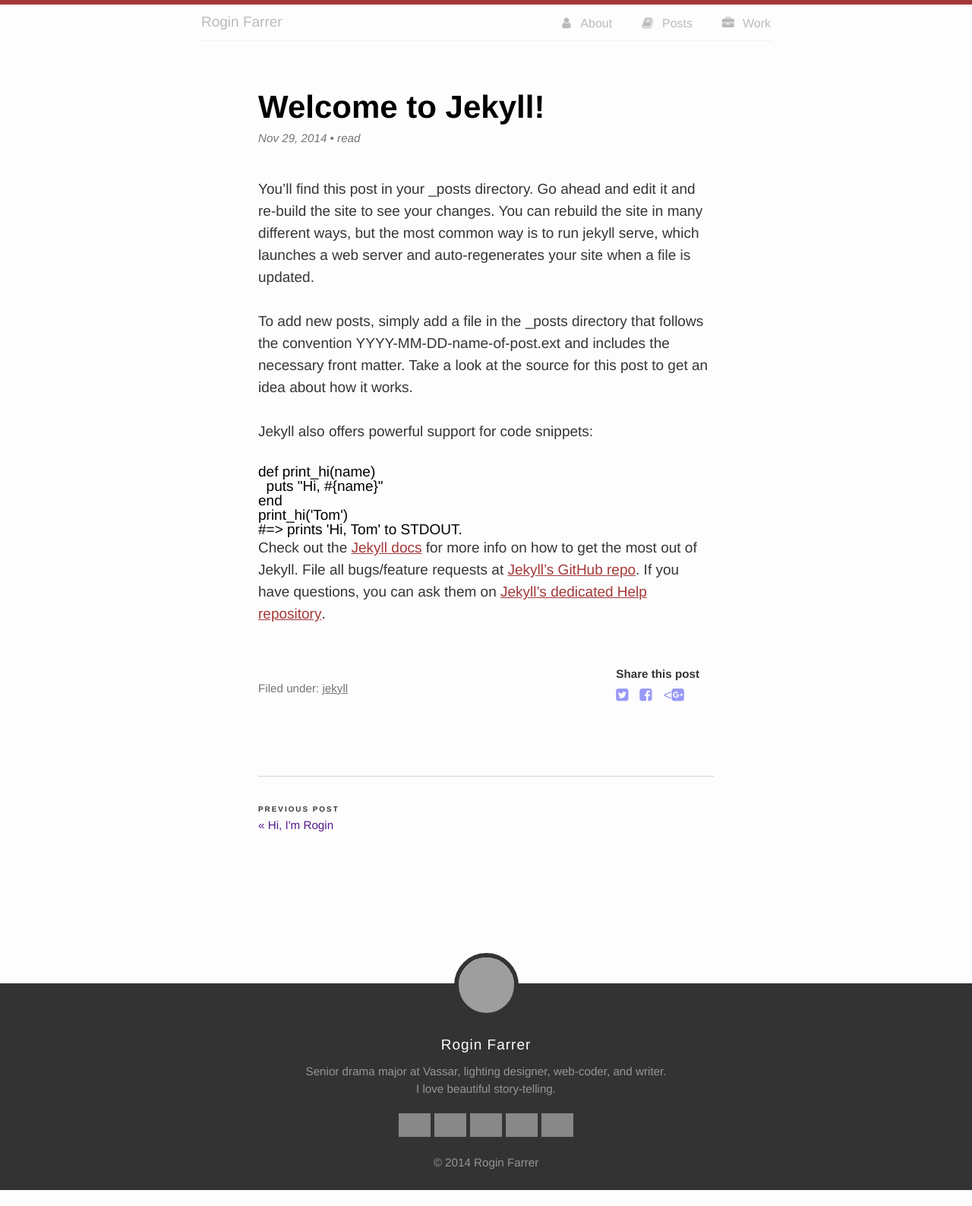
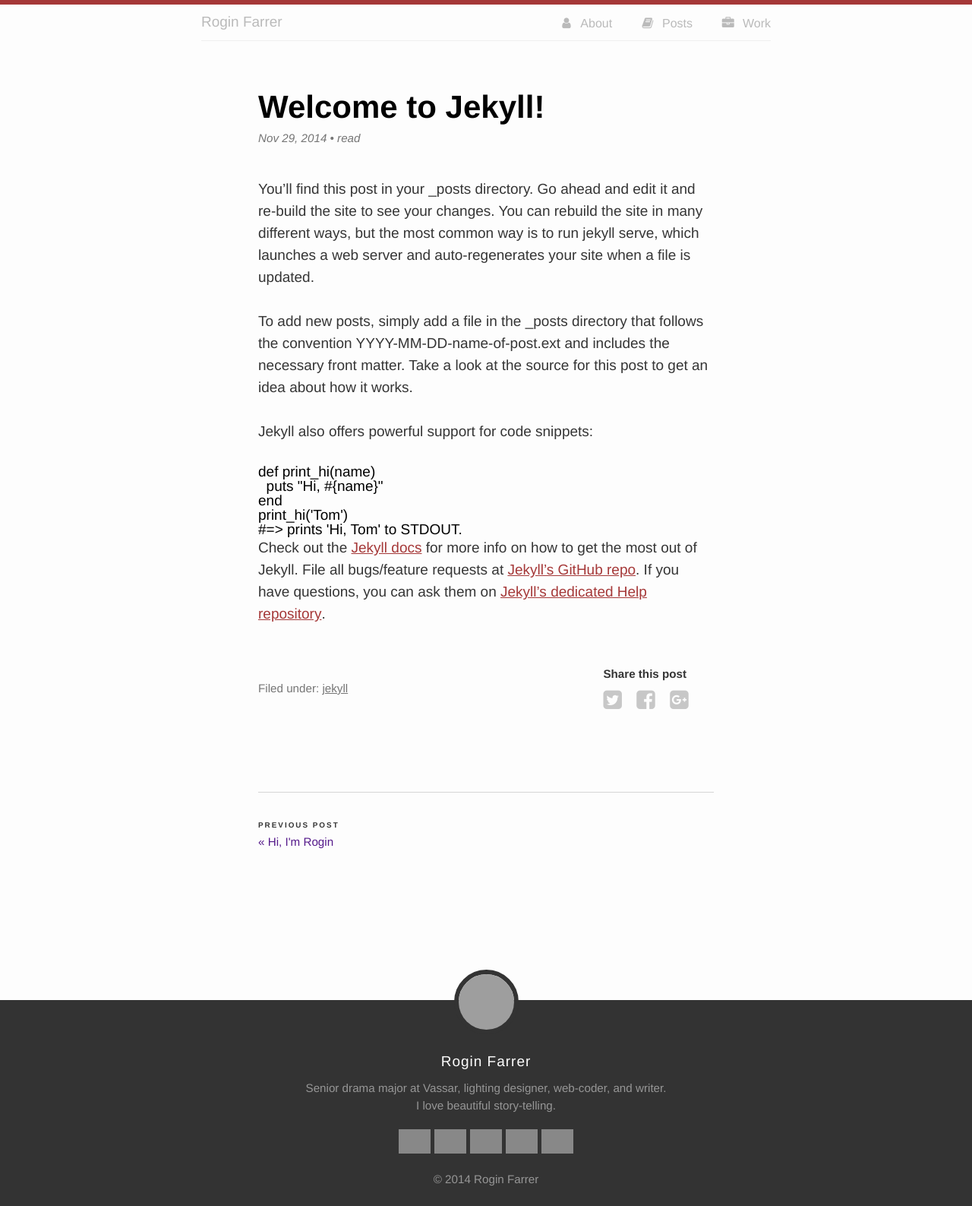
Before and after one commit to roginfarrer/superbmeteors, a Jekyll site: the page built from _posts/2014-11-29-welcome-to-jekyll.markdown, in a window 1280 px wide. Shown: the whole page at 76% size. Built offline with Jekyll 4.4.1, drawn with Linux system fonts in a browser that asks for light colours; nearby versions of some CDN libraries; Markdown is read by kramdown in place of the engine named in the settings; before the commit the page ends 1566 px from its top, so only the background shows below that; grey boxes are pictures that could not be loaded.

Commit message:
fix share icons

```diff
--- a/_layouts/post.html
+++ b/_layouts/post.html
@@ -17,7 +17,7 @@
         <ul>
             <li><a href="https://twitter.com/share?text=&ldquo;{{ page.title }}&rdquo;%20via%20@RoginFarrer%20{{ post.url }}" onclick="window.open(this.href, 'twitter-share', 'width=550,height=235');return false;"><i class="fa fa-twitter-square"></i></a></li>
             <li><a href="https://www.facebook.com/sharer/sharer.php?u={{ post.url }}" onclick="window.open(this.href, 'facebook-share','width=580,height=296');return false;"><i class="fa fa-facebook-square"></i></a></li>
-            <li><a href="https://plus.google.com/share?url={{ post.url }}" onclick="window.open(this.href, 'google-plus-share', 'width=490,height=530');return false;"><<i class="fa fa-google-plus-square"></i></a></li>
+            <li><a href="https://plus.google.com/share?url={{ post.url }}" onclick="window.open(this.href, 'google-plus-share', 'width=490,height=530');return false;"><i class="fa fa-google-plus-square"></i></a></li>
         </ul>
     </div>
 </section>
--- a/_sass/_layout.scss
+++ b/_sass/_layout.scss
@@ -210,12 +210,14 @@
     margin-top: -0.5em;
     li {
       display: inline-block;
+      font-size: 1.5em;
       margin-left: 0;
       padding-right: 0.5em;
       img {
         margin-bottom: 0;
       }
-      a {
+      a, a:visited {
+        color: $gray;
         opacity: 0.4;
         @include transition(opacity 200ms ease);
       }
--- a/css/main.css
+++ b/css/main.css
@@ -903,15 +903,17 @@
 /* line 211, ../_sass/_layout.scss */
 .share ul li {
   display: inline-block;
+  font-size: 1.5em;
   margin-left: 0;
   padding-right: 0.5em;
 }
-/* line 215, ../_sass/_layout.scss */
+/* line 216, ../_sass/_layout.scss */
 .share ul li img {
   margin-bottom: 0;
 }
-/* line 218, ../_sass/_layout.scss */
-.share ul li a {
+/* line 219, ../_sass/_layout.scss */
+.share ul li a, .share ul li a:visited {
+  color: #767676;
   opacity: 0.4;
   -ms-transition: opacity 200ms ease;
   -moz-transition: opacity 200ms ease;
@@ -919,7 +921,7 @@
   -webkit-transition: opacity 200ms ease;
   transition: opacity 200ms ease;
 }
-/* line 222, ../_sass/_layout.scss */
+/* line 224, ../_sass/_layout.scss */
 .share ul li a:hover {
   opacity: 1;
   -ms-transition: opacity 200ms ease;
@@ -929,43 +931,43 @@
   transition: opacity 200ms ease;
 }
 
-/* line 230, ../_sass/_layout.scss */
+/* line 232, ../_sass/_layout.scss */
 img[class*="-share"] {
   height: 1.1em;
   width: 1.1em;
 }
 
 /************** PAGE STYLES **************/
-/* line 239, ../_sass/_layout.scss */
+/* line 241, ../_sass/_layout.scss */
 .page h1 + p {
   margin-top: 2em;
 }
 
-/* line 244, ../_sass/_layout.scss */
+/* line 246, ../_sass/_layout.scss */
 .page-archives p {
   margin-bottom: 0;
 }
 
-/* line 249, ../_sass/_layout.scss */
+/* line 251, ../_sass/_layout.scss */
 .page-archives-dates {
   text-align: right;
   width: 6em;
 }
 
-/* line 254, ../_sass/_layout.scss */
+/* line 256, ../_sass/_layout.scss */
 .page-archives-titles {
   padding-left: 1em;
 }
 
-/* line 258, ../_sass/_layout.scss */
+/* line 260, ../_sass/_layout.scss */
 .work-block {
   list-style-type: none;
 }
-/* line 260, ../_sass/_layout.scss */
+/* line 262, ../_sass/_layout.scss */
 .work-block li:first-child {
   padding-top: none;
 }
-/* line 263, ../_sass/_layout.scss */
+/* line 265, ../_sass/_layout.scss */
 .work-block li {
   padding: 1.52632em 0 3.05263em;
   margin: 0 auto;
@@ -975,7 +977,7 @@
   -webkit-transition: all 500ms ease;
   transition: all 500ms ease;
 }
-/* line 268, ../_sass/_layout.scss */
+/* line 270, ../_sass/_layout.scss */
 .work-block li:hover {
   -ms-transition: all 500ms ease;
   -moz-transition: all 500ms ease;
@@ -984,17 +986,17 @@
   transition: all 500ms ease;
   opacity: 0.8;
 }
-/* line 272, ../_sass/_layout.scss */
+/* line 274, ../_sass/_layout.scss */
 .work-block h2, .work-block h5 {
   color: #FDFDFD;
 }
-/* line 275, ../_sass/_layout.scss */
+/* line 277, ../_sass/_layout.scss */
 .work-block h5 {
   margin-top: 0;
   text-align: center;
 }
 
-/* line 281, ../_sass/_layout.scss */
+/* line 283, ../_sass/_layout.scss */
 .theater-block {
   background-color: #8678A0;
   -webkit-border-radius: 10px 0 0 10px;
@@ -1003,7 +1005,7 @@
   border-radius: 10px 0 0 10px;
 }
 
-/* line 286, ../_sass/_layout.scss */
+/* line 288, ../_sass/_layout.scss */
 .design-block {
   background-color: #3D7154;
   -webkit-border-radius: 0 10px 10px 0;
@@ -1012,33 +1014,33 @@
   border-radius: 0 10px 10px 0;
 }
 
-/* line 291, ../_sass/_layout.scss */
+/* line 293, ../_sass/_layout.scss */
 .background-cover {
   background-position: 50% 50%;
   background-repeat: no-repeat no-repeat;
   background-size: cover;
 }
 
-/* line 297, ../_sass/_layout.scss */
+/* line 299, ../_sass/_layout.scss */
 .work-thumb {
   margin: 0 auto;
 }
-/* line 299, ../_sass/_layout.scss */
+/* line 301, ../_sass/_layout.scss */
 .work-thumb div {
   height: 11em;
 }
-/* line 302, ../_sass/_layout.scss */
+/* line 304, ../_sass/_layout.scss */
 .work-thumb p {
   font-weight: bold;
   margin-top: 1.52632em;
 }
 
-/* line 308, ../_sass/_layout.scss */
+/* line 310, ../_sass/_layout.scss */
 h1.error {
   font-weight: bold;
 }
 
-/* line 310, ../_sass/_layout.scss */
+/* line 312, ../_sass/_layout.scss */
 .about-photo {
   -webkit-border-radius: 5px;
   -moz-border-radius: 5px;
@@ -1046,13 +1048,13 @@
   border-radius: 5px;
 }
 
-/* line 314, ../_sass/_layout.scss */
+/* line 316, ../_sass/_layout.scss */
 .port-chart {
   text-align: center;
   margin: 0 auto;
 }
 
-/* line 317, ../_sass/_layout.scss */
+/* line 319, ../_sass/_layout.scss */
 .port-chart img {
   max-width: 100%;
   -webkit-font-smoothing: antialiased;
```
Also changed, not shown: 5 other files.
